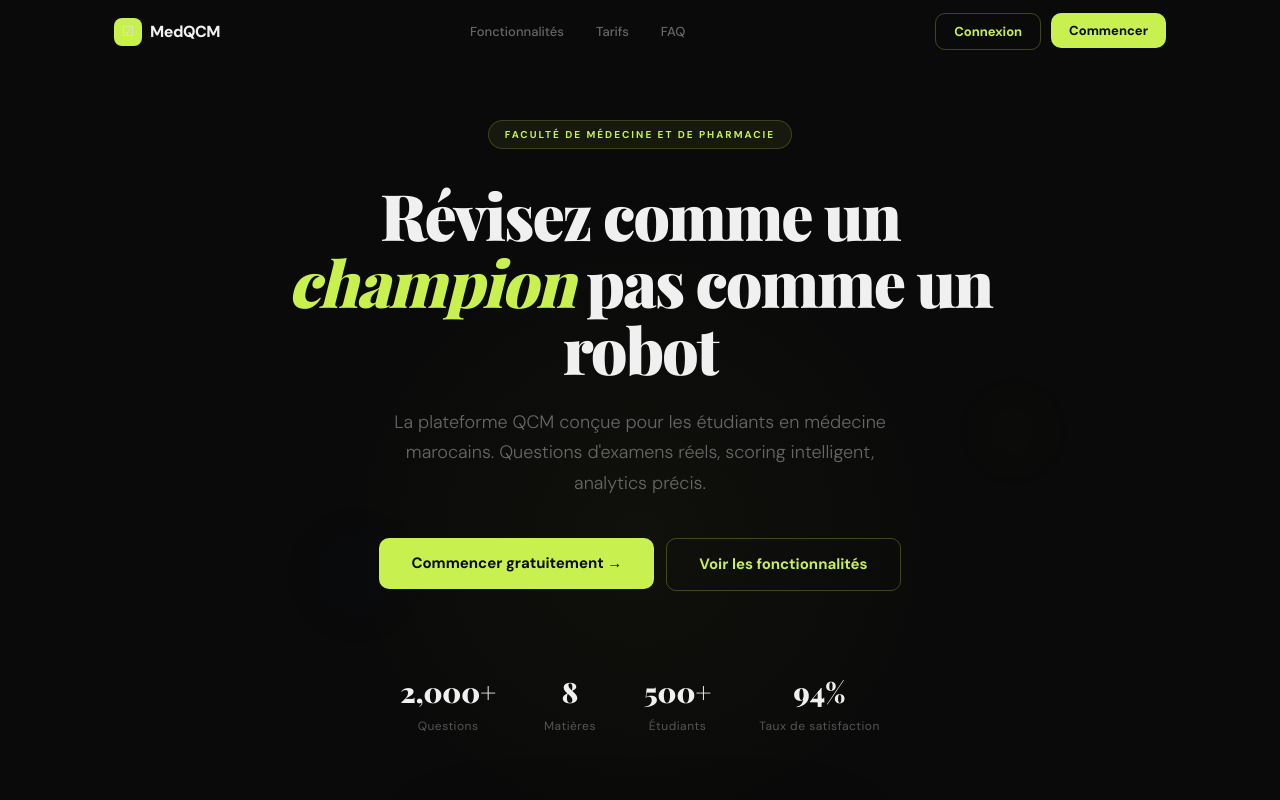
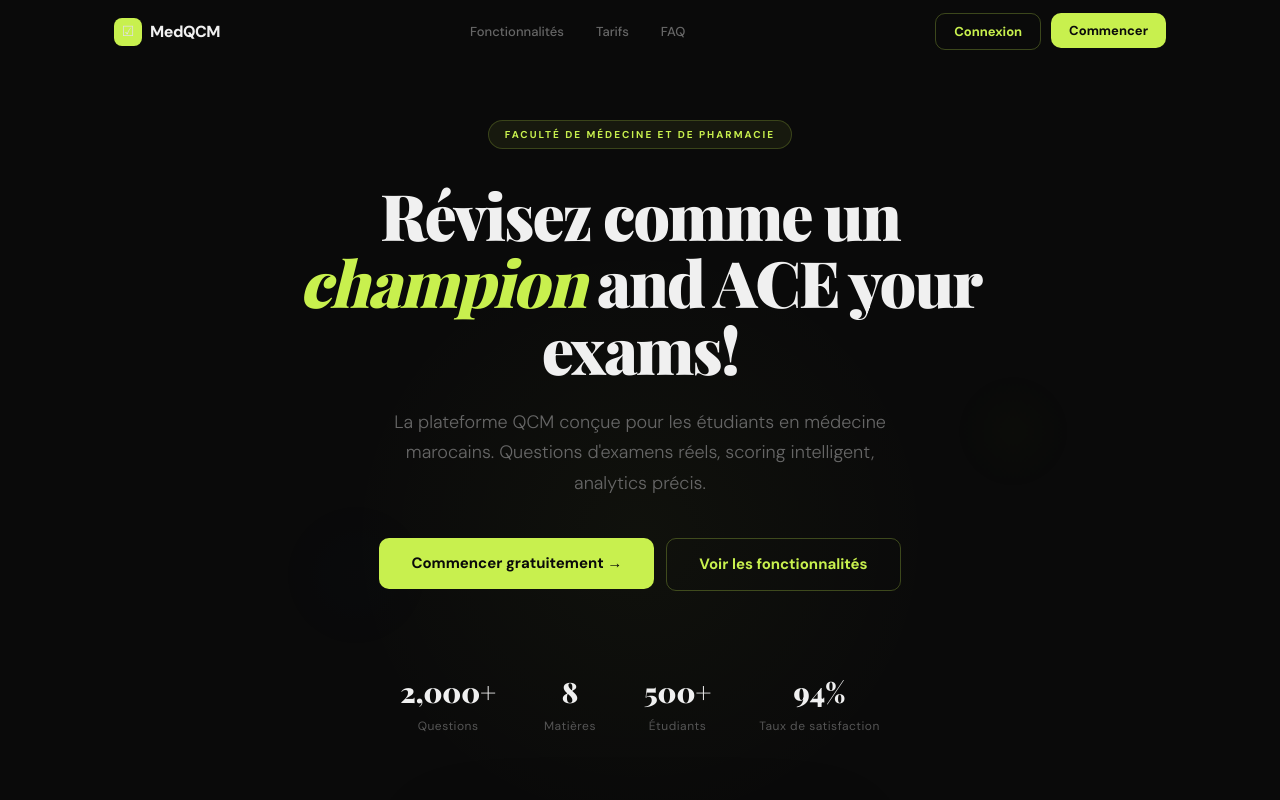
Before and after one commit to acyrilica/medqcm, a Next.js app: page / in a window 1280 px wide. Shown: the top 800 px of the page. Built offline with nearby package versions, Linux system fonts and the light colour scheme; no server answers; a web font is replaced by a local one.

Commit message:
ui changes

```diff
--- a/components/LandingPage.tsx
+++ b/components/LandingPage.tsx
@@ -318,7 +318,7 @@ export default function LandingPage() {
         }}>
           Révisez comme un{' '}
           <span style={{ color: '#c8f04e', fontStyle: 'italic' }}>champion</span>
-          {' '}pas comme un robot
+          {' '} and ACE your exams!
         </h1>
 
         {/* Subtitle */}
--- a/components/Platform.tsx
+++ b/components/Platform.tsx
@@ -264,13 +264,13 @@ function Dashboard({ questions, setPage, setQuizConfig }: { questions: Question[
       </div>
       <div style={{ display: "flex", gap: 12, marginBottom: 28, flexWrap: "wrap" }}>
         <button onClick={() => start("training")} style={btnStyle("#c8f04e", "#0a0a0a")}>⚡ Entraînement</button>
-        <button onClick={() => start("exam")} style={btnStyle("transparent", "#c8f04e", "#c8f04e")}>🎯 Mode Examen</button>
+        <button onClick={() => start("exam")} style={btnStyle("transparent", "#c8f04e", "#c8f04e")}>⌛ Mode Examen</button>
       </div>
       <div style={{ display: "grid", gridTemplateColumns: "repeat(auto-fit, minmax(180px, 1fr))", gap: 14, marginBottom: 28 }}>
         {([
           { label: "Questions", value: questions.length, icon: "📋", color: "#c8f04e" },
-          { label: "Matières", value: subjects.length, icon: "📚", color: "#4ecbf0" },
-          { label: "Multi-réponses", value: questions.filter((q: Question) => q.correct.length > 1).length, icon: "☑", color: "#f04e4e" },
+          { label: "Modules", value: subjects.length, icon: "📚", color: "#4ecbf0" },
+          { label: "QCM", value: questions.filter((q: Question) => q.correct.length > 1).length, icon: "☑", color: "#f04e4e" },
           { label: "Année récente", value: Math.max(0, ...questions.map((q: Question) => q.year || 0)) || "—", icon: "📅", color: "#b44ef0" },
         ] as { label: string; value: string | number; icon: string; color: string }[]).map((s, i) => (
           <div key={i} style={{ ...cardStyle, padding: "24px" }}>
```
